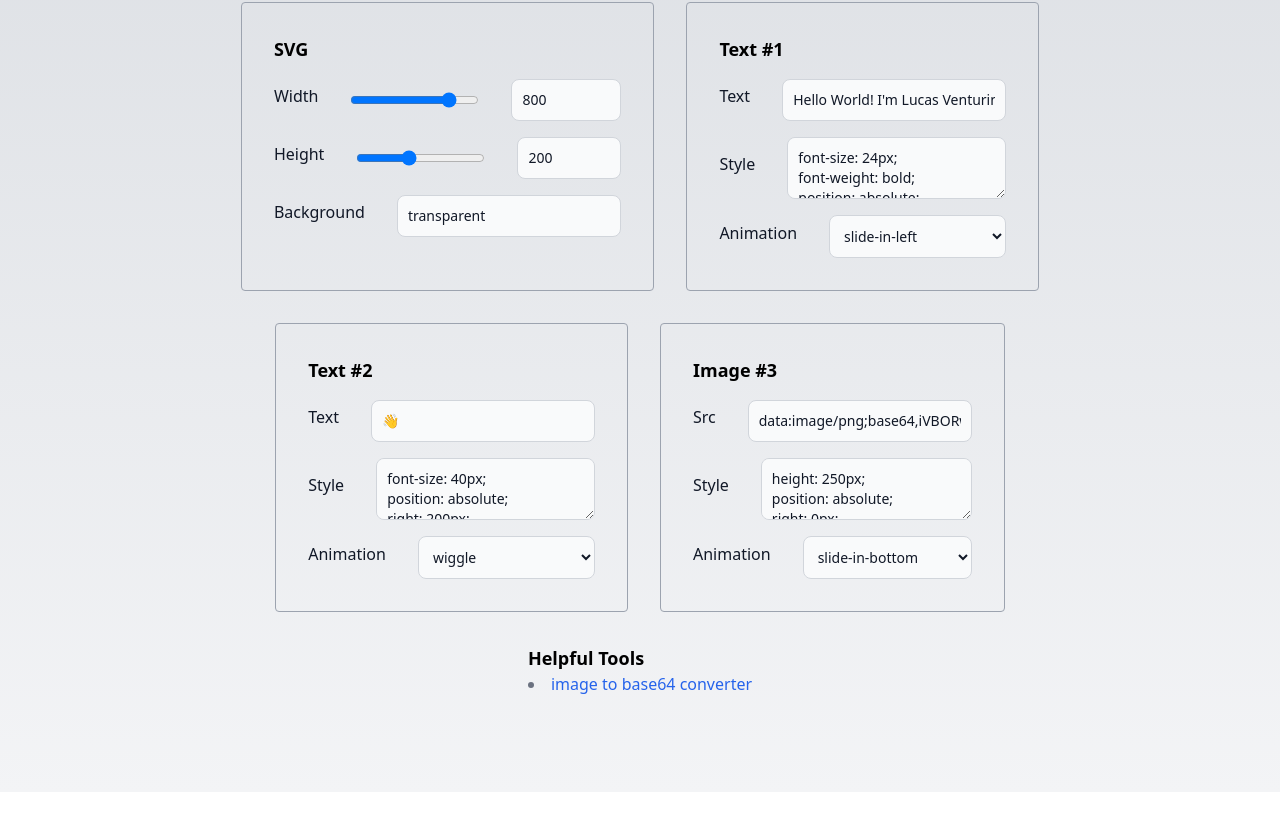
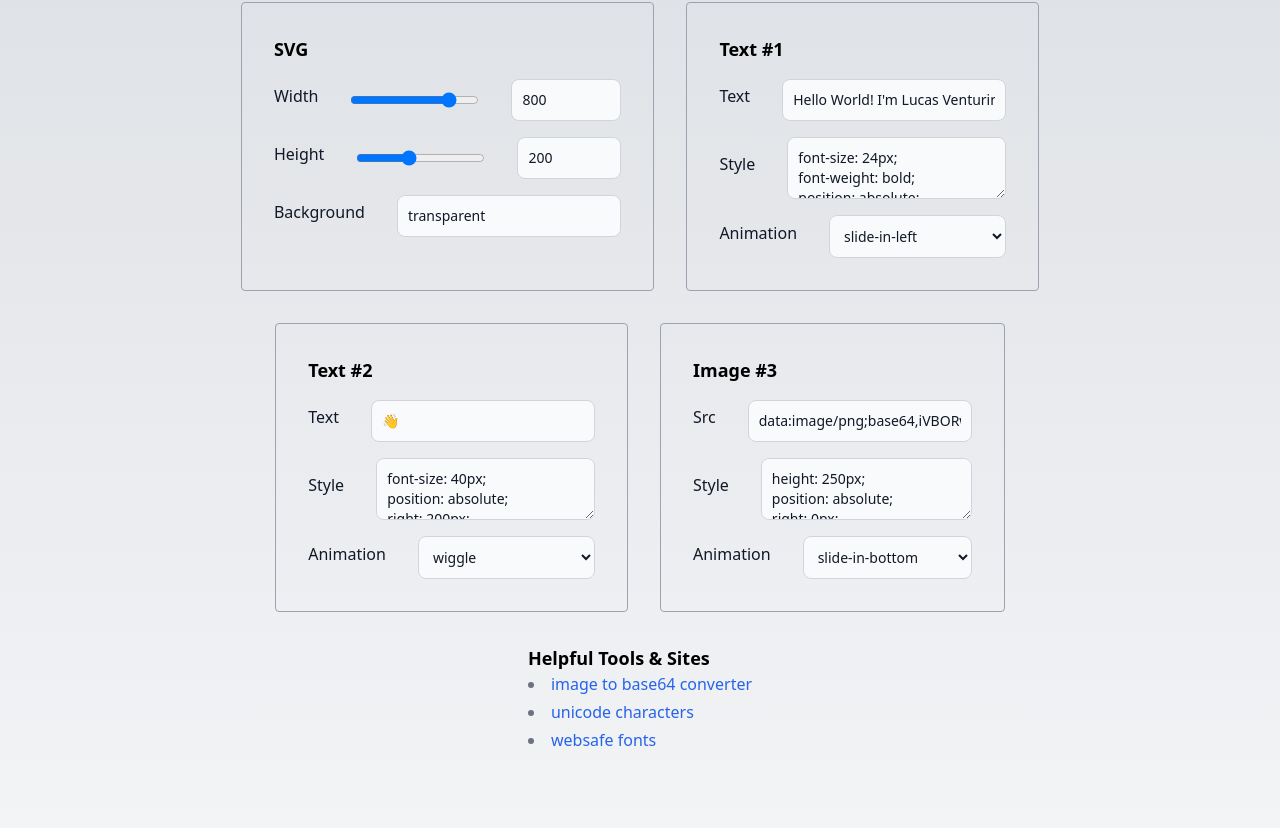
Before and after one commit to difuoan/git-banner-generator, a Next.js app: page / in a window 1280 px wide. Shown: the part 634-1462 px from the top of the page. Before the commit the page ends 1426 px from the top, so only its background shows below. Built offline with nearby package versions, Linux system fonts and the light colour scheme.

Commit message:
added more helpful tools

```diff
--- a/src/pages/index.tsx
+++ b/src/pages/index.tsx
@@ -134,7 +134,9 @@ export default function Home() {
           {settings}
         </div>
         <div>
-          <h6 className="text-lg font-bold dark:text-white">Helpful Tools</h6>
+          <h6 className="text-lg font-bold dark:text-white">
+            Helpful Tools & Sites
+          </h6>
           <ul className="max-w-md space-y-1 text-gray-500 list-disc list-inside dark:text-gray-400">
             <li>
               <a
@@ -143,6 +145,24 @@ export default function Home() {
                 target="_blank"
               >
                 image to base64 converter
+              </a>
+            </li>
+            <li>
+              <a
+                href="https://www.compart.com/de/unicode/"
+                className="font-medium text-blue-600 dark:text-blue-500 hover:underline"
+                target="_blank"
+              >
+                unicode characters
+              </a>
+            </li>
+            <li>
+              <a
+                href="https://www.w3schools.com/csSref/css_websafe_fonts.php"
+                className="font-medium text-blue-600 dark:text-blue-500 hover:underline"
+                target="_blank"
+              >
+                websafe fonts
               </a>
             </li>
           </ul>
```
